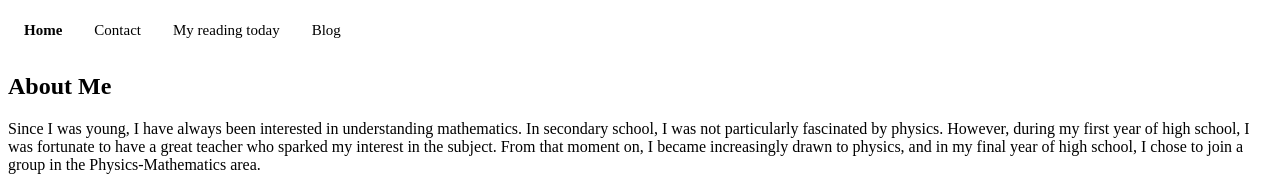
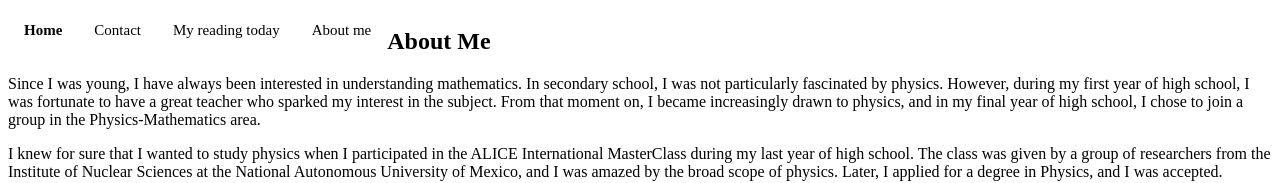
Before and after one commit to enataliadiaz/natali.github.io, a plain HTML site: page aboutme.html in a window 1280 px wide. Shown: the top 183 px of the page. Drawn offline with Linux system fonts and the light colour scheme.

Commit message:
Update aboutme.html

```diff
--- a/aboutme.html
+++ b/aboutme.html
@@ -24,8 +24,7 @@
     <a href="https://enataliadiaz.github.io/physics/" class="active">Home</a>
     <a href="contact.html">Contact</a>
     <a href="Myreadingtoday.html">My reading today</a>
-    <a href="https://enatalia227810509.wordpress.com/">Blog</a>
-  </div>
+    <a href="aboutme.html">About me</a>
 
   <h2>About Me</h2>
 <p>Since I was young, I have always been interested in understanding mathematics. In secondary school, I was not particularly fascinated by physics. However, during my first year of high school, I was fortunate to have a great teacher who sparked my interest in the subject. From that moment on, I became increasingly drawn to physics, and in my final year of high school, I chose to join a group in the Physics-Mathematics area. </p>
```
